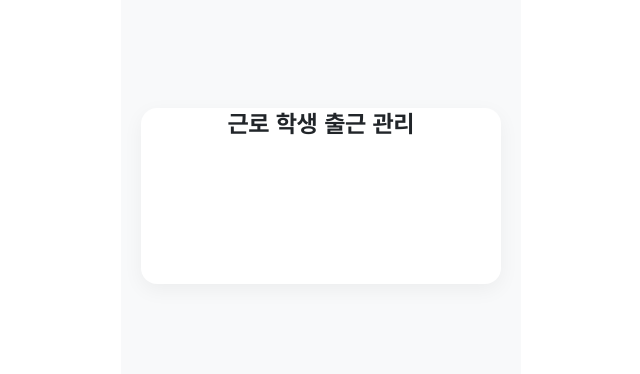
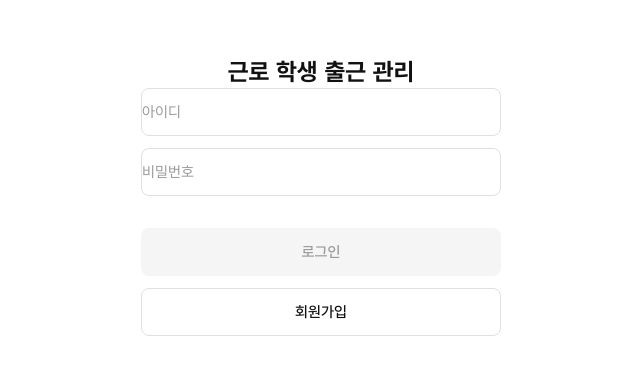
Before and after one commit to konkuk-icteam-student/CommuteMate-frontend, a React (Vite) app: page /login in a window 1280 px wide. Shown: the part 204-578 px from the top of the page, without its empty margins (319-959 px from the left). Built offline with nearby package versions, Linux system fonts and the light colour scheme.

Commit message:
design: SCSS -> tailwindCSS 미적용 파트 수정 및 블랙앤화이트 디자인으로 수정

```diff
--- a/src/components/CTAButton.tsx
+++ b/src/components/CTAButton.tsx
@@ -6,15 +6,21 @@ interface ButtonProps extends React.ButtonHTMLAttributes<HTMLButtonElement> {
   children: React.ReactNode;
 }
 
-const Button: React.FC<ButtonProps> = ({ variant = 'primary', children, ...props }) => {
+const Button: React.FC<ButtonProps> = ({ variant = 'primary', children, className, ...props }) => {
+  const baseClass = 'h-12 text-[15px] rounded-lg font-medium cursor-pointer transition-colors';
+
   const variantClass = {
-    primary: 'krds-btn krds-btn--primary',
-    secondary: 'krds-btn krds-btn--secondary',
-    tertiary: 'krds-btn krds-btn--tertiary',
+    primary: 'bg-[#111] text-white hover:bg-[#333]',
+    secondary: 'bg-[#f5f5f5] text-[#999] cursor-not-allowed',
+    tertiary: 'bg-white text-[#111] border border-[#e0e0e0] hover:bg-[#fafafa]',
   }[variant];
 
   return (
-    <button className={classNames(variantClass)} disabled={variant === 'secondary'} {...props}>
+    <button
+      className={classNames(baseClass, variantClass, className)}
+      disabled={variant === 'secondary'}
+      {...props}
+    >
       {children}
     </button>
   );
--- a/src/components/Input.tsx
+++ b/src/components/Input.tsx
@@ -7,7 +7,16 @@ interface InputProps extends React.InputHTMLAttributes<HTMLInputElement> {
 
 const Input: React.FC<InputProps> = ({ fullWidth = true, className, ...props }) => {
   return (
-    <input className={classNames('krds-input', { 'w-full': fullWidth }, className)} {...props} />
+    <input
+      className={classNames(
+        'h-12 px-4 border border-[#e0e0e0] rounded-lg outline-none transition-all bg-white',
+        'text-[15px] text-[#111] placeholder:text-[#999]',
+        'focus:border-[#111]',
+        { 'w-full': fullWidth },
+        className
+      )}
+      {...props}
+    />
   );
 };
 
--- a/src/pages/LogIn.tsx
+++ b/src/pages/LogIn.tsx
@@ -11,10 +11,10 @@ const LogIn = () => {
   const handleLoginClick = () => navigate('/home');
 
   return (
-    <div className="w-screen min-h-screen flex justify-center items-center bg-[#f8f9fa] font-['Pretendard_GOV',sans-serif]">
-      <div className="bg-white p-10 rounded-2xl shadow-[0_6px_20px_rgba(0,0,0,0.05)] w-full max-w-[360px]">
-        <h1 className="text-2xl font-bold text-center text-[#212529] mb-8">근로 학생 출근 관리</h1>
-        <div className="flex flex-col gap-4">
+    <div className="w-screen min-h-screen flex justify-center items-center bg-white font-['Pretendard_GOV',sans-serif]">
+      <div className="w-full max-w-[360px] px-6">
+        <h1 className="text-2xl font-bold text-[#111] mb-10 text-center">근로 학생 출근 관리</h1>
+        <div className="flex flex-col gap-3">
           <Input placeholder="아이디" value={ID} onChange={(e) => setID(e.target.value)} />
           <Input
             placeholder="비밀번호"
@@ -22,6 +22,7 @@ const LogIn = () => {
             value={password}
             onChange={(e) => setPassword(e.target.value)}
           />
+          <div className="h-2"></div>
           <CTAButton variant={isFormFilled ? 'primary' : 'secondary'} onClick={handleLoginClick}>
             로그인
           </CTAButton>
```
